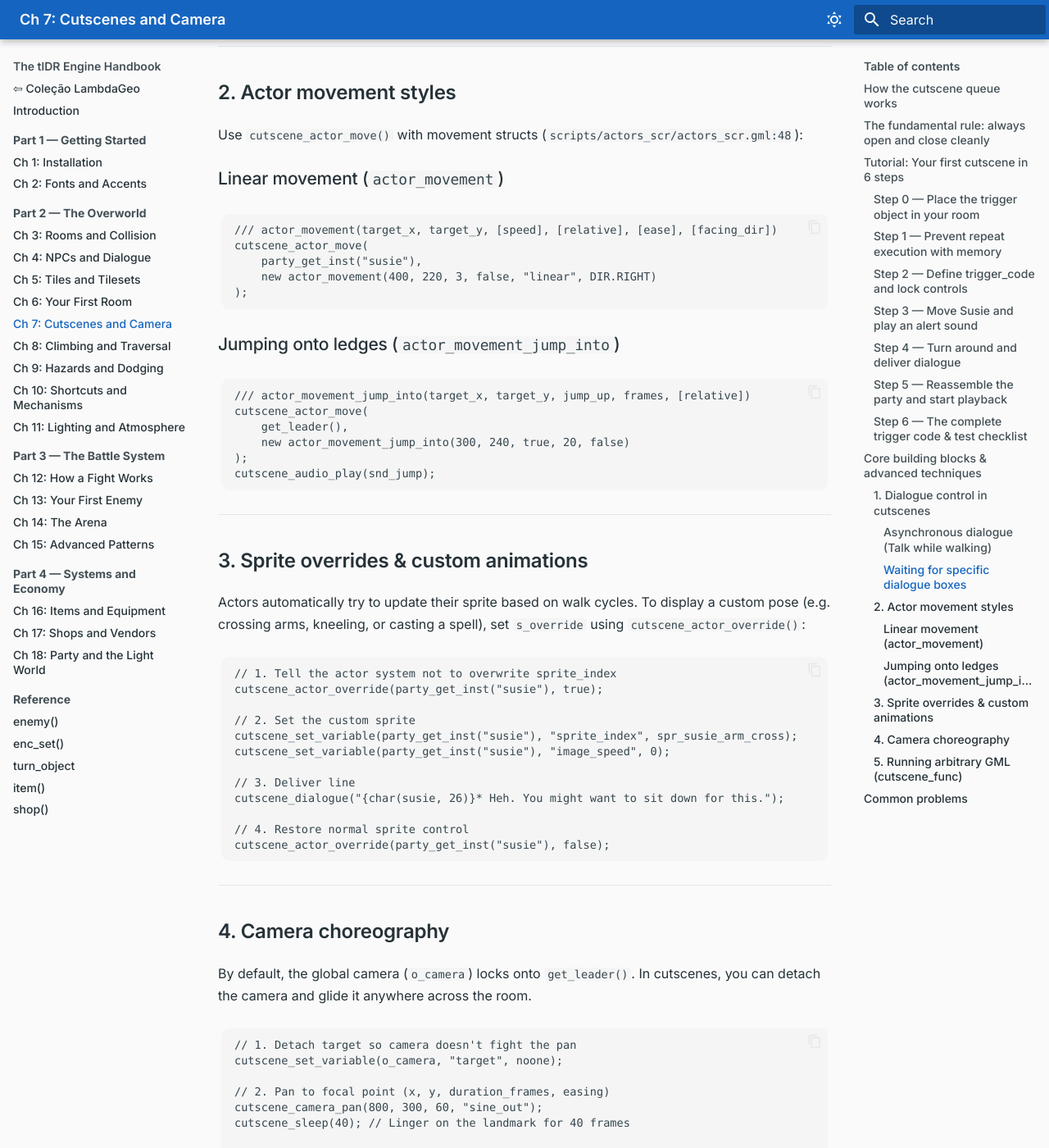
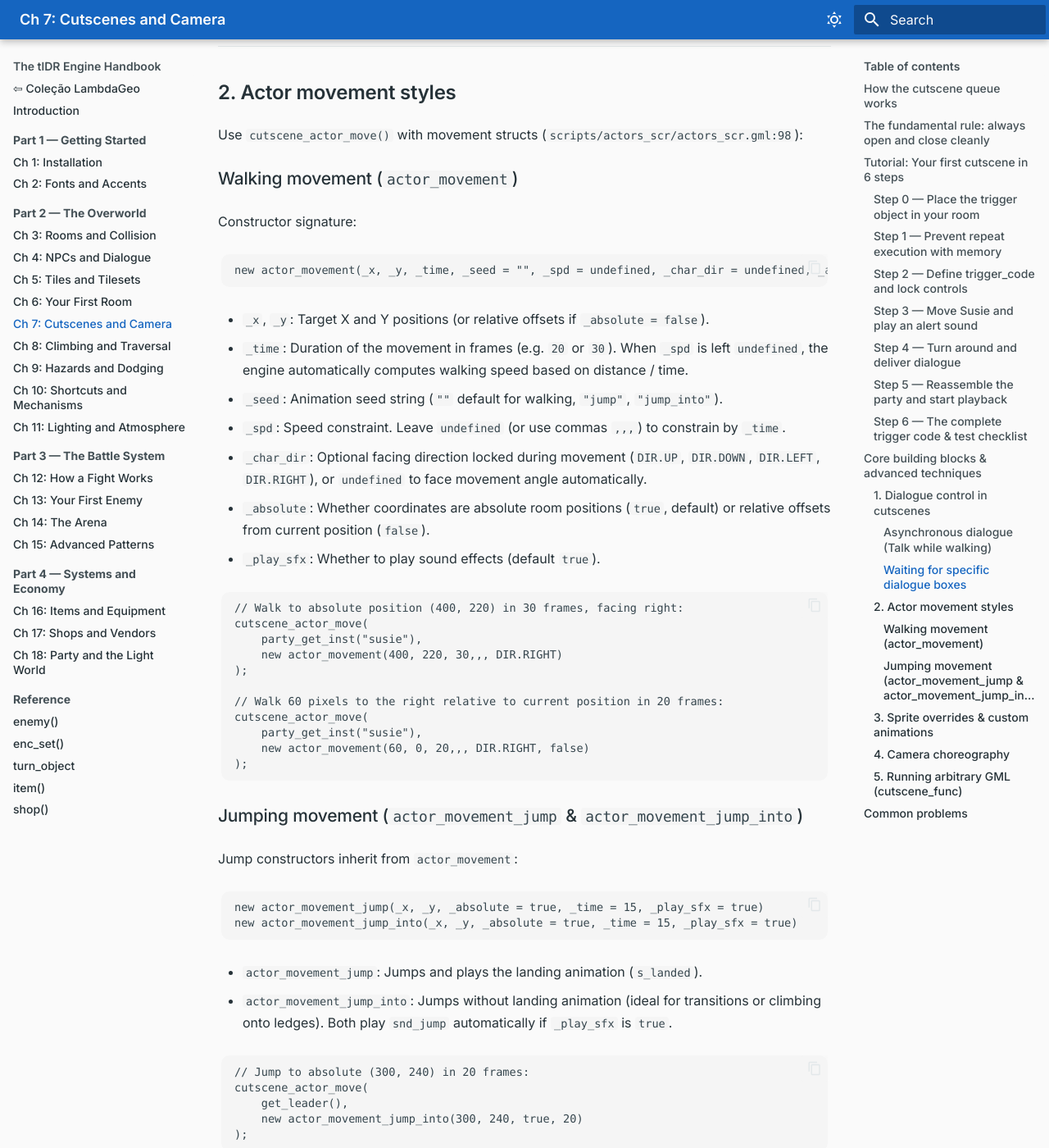
Before and after one commit to profsergiocosta/tldr-handbook, an MkDocs documentation site: the page built from docs/overworld/cutscenes.md, in a window 1280 px wide and 1400 px high, scrolled down 5612 px. Shown: the whole window at 82% size. Built offline with MkDocs 1.6.1 and Material for MkDocs 9.7.7, drawn with Linux system fonts in a browser that asks for light colours; some of the changed text lies outside the part shown.

Commit message:
update cutscene

````diff
--- a/docs/overworld/cutscenes.md
+++ b/docs/overworld/cutscenes.md
@@ -112,7 +112,7 @@ We locate Susie using `party_get_inst("susie")`, play an exclamation sound, and
 
     // Play alert sound and move Susie forward
     cutscene_audio_play(snd_exclamation);
-    cutscene_actor_move(susie, new actor_movement(leader.x + 60, leader.y, 4, false, "linear", DIR.RIGHT));
+    cutscene_actor_move(susie, new actor_movement(leader.x + 60, leader.y, 20,,, DIR.RIGHT));
     cutscene_sleep(10); // Brief pause when she stops
 ```
 
@@ -169,7 +169,7 @@ trigger_code = function() {
     var leader = get_leader();
 
     cutscene_audio_play(snd_exclamation);
-    cutscene_actor_move(susie, new actor_movement(leader.x + 60, leader.y, 4, false, "linear", DIR.RIGHT));
+    cutscene_actor_move(susie, new actor_movement(leader.x + 60, leader.y, 20,,, DIR.RIGHT));
     cutscene_sleep(10);
 
     cutscene_set_variable(susie, "dir", DIR.LEFT);
@@ -211,7 +211,7 @@ Pass `wait = false` to spawn the text box while subsequent queue events continue
 ```gml
 // Susie delivers a line while walking forward
 cutscene_dialogue("{char(susie, 7)}* Outta my way!", "{e}", false);
-cutscene_actor_move(party_get_inst("susie"), new actor_movement(320, 240, 4));
+cutscene_actor_move(party_get_inst("susie"), new actor_movement(320, 240, 30));
 cutscene_wait_dialogue_finish(); // Explicitly pause here until the text box closes
 ```
 
@@ -234,25 +234,54 @@ cutscene_wait_dialogue_finish();
 
 ### 2. Actor movement styles
 
-Use `cutscene_actor_move()` with movement structs (`scripts/actors_scr/actors_scr.gml:48`):
+Use `cutscene_actor_move()` with movement structs (`scripts/actors_scr/actors_scr.gml:98`):
 
-#### Linear movement (`actor_movement`)
+#### Walking movement (`actor_movement`)
+
+Constructor signature:
 ```gml
-/// actor_movement(target_x, target_y, [speed], [relative], [ease], [facing_dir])
+new actor_movement(_x, _y, _time, _seed = "", _spd = undefined, _char_dir = undefined, _absolute = true, _play_sfx = true)
+```
+
+- `_x`, `_y`: Target X and Y positions (or relative offsets if `_absolute = false`).
+- `_time`: Duration of the movement in frames (e.g. `20` or `30`). When `_spd` is left `undefined`, the engine automatically computes walking speed based on distance / time.
+- `_seed`: Animation seed string (`""` default for walking, `"jump"`, `"jump_into"`).
+- `_spd`: Speed constraint. Leave `undefined` (or use commas `,,,`) to constrain by `_time`.
+- `_char_dir`: Optional facing direction locked during movement (`DIR.UP`, `DIR.DOWN`, `DIR.LEFT`, `DIR.RIGHT`), or `undefined` to face movement angle automatically.
+- `_absolute`: Whether coordinates are absolute room positions (`true`, default) or relative offsets from current position (`false`).
+- `_play_sfx`: Whether to play sound effects (default `true`).
+
+```gml
+// Walk to absolute position (400, 220) in 30 frames, facing right:
 cutscene_actor_move(
     party_get_inst("susie"),
-    new actor_movement(400, 220, 3, false, "linear", DIR.RIGHT)
+    new actor_movement(400, 220, 30,,, DIR.RIGHT)
+);
+
+// Walk 60 pixels to the right relative to current position in 20 frames:
+cutscene_actor_move(
+    party_get_inst("susie"),
+    new actor_movement(60, 0, 20,,, DIR.RIGHT, false)
 );
 ```
 
-#### Jumping onto ledges (`actor_movement_jump_into`)
+#### Jumping movement (`actor_movement_jump` & `actor_movement_jump_into`)
+
+Jump constructors inherit from `actor_movement`:
 ```gml
-/// actor_movement_jump_into(target_x, target_y, jump_up, frames, [relative])
+new actor_movement_jump(_x, _y, _absolute = true, _time = 15, _play_sfx = true)
+new actor_movement_jump_into(_x, _y, _absolute = true, _time = 15, _play_sfx = true)
+```
+
+- `actor_movement_jump`: Jumps and plays the landing animation (`s_landed`).
+- `actor_movement_jump_into`: Jumps without landing animation (ideal for transitions or climbing onto ledges). Both play `snd_jump` automatically if `_play_sfx` is `true`.
+
+```gml
+// Jump to absolute (300, 240) in 20 frames:
 cutscene_actor_move(
     get_leader(),
-    new actor_movement_jump_into(300, 240, true, 20, false)
+    new actor_movement_jump_into(300, 240, true, 20)
 );
-cutscene_audio_play(snd_jump);
 ```
 
 ---
@@ -286,12 +315,12 @@ By default, the global camera (`o_camera`) locks onto `get_leader()`. In cutscen
 // 1. Detach target so camera doesn't fight the pan
 cutscene_set_variable(o_camera, "target", noone);
 
-// 2. Pan to focal point (x, y, duration_frames, easing)
-cutscene_camera_pan(800, 300, 60, "sine_out");
+// 2. Pan to focal point (x_dest, y_dest, time, wait = true, ease_type = "linear")
+cutscene_camera_pan(800, 300, 60, true, "sine_out");
 cutscene_sleep(40); // Linger on the landmark for 40 frames
 
 // 3. Return camera to party leader and rebind
-cutscene_camera_pan(get_leader().x, get_leader().y, 30, "sine_in_out");
+cutscene_camera_pan(get_leader().x, get_leader().y, 30, true, "sine_in_out");
 cutscene_set_variable(o_camera, "target", get_leader());
 ```
 
````
